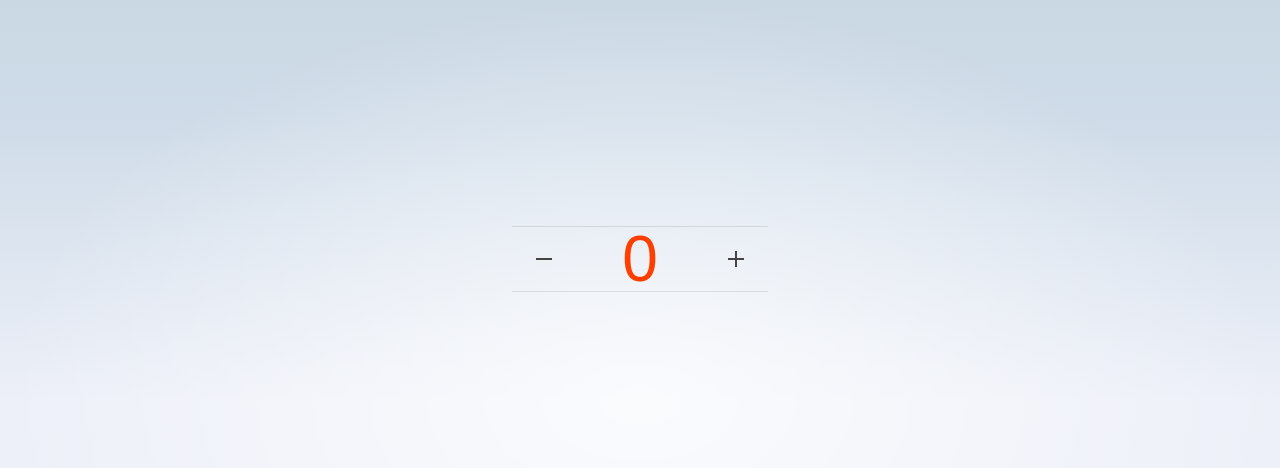
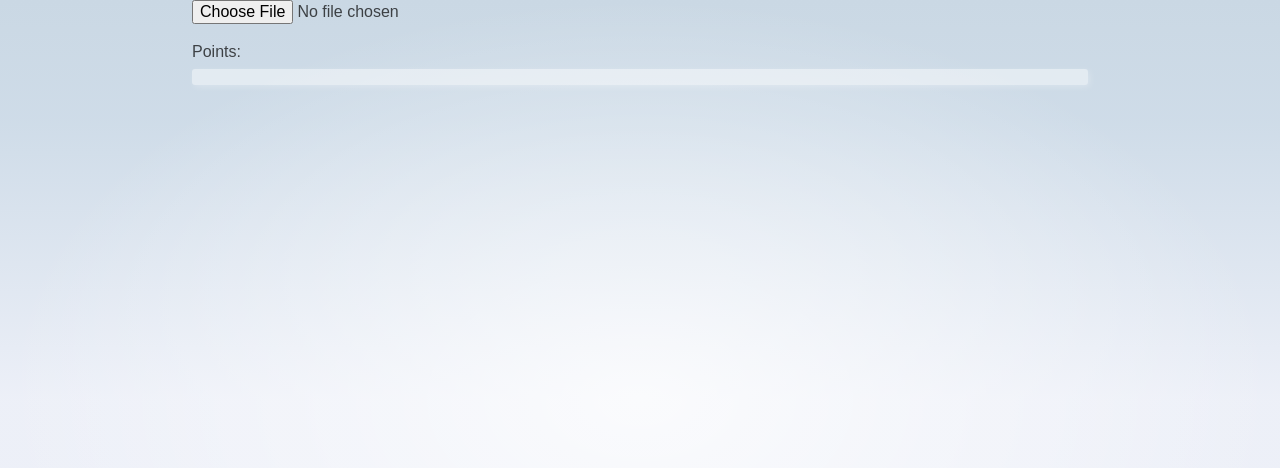
Before and after one commit to ehylam/image-mapper-svg, a SvelteKit app: page / in a window 1280 px wide. Shown: the top 468 px of the page. Built offline with nearby package versions, Linux system fonts and the light colour scheme.

Commit message:
Implemented the image mapper (for SVG)

```diff
--- a/package.json
+++ b/package.json
@@ -26,5 +26,8 @@
 		"typescript": "^4.9.3",
 		"vite": "^4.0.0"
 	},
-	"type": "module"
+	"type": "module",
+	"dependencies": {
+		"d3": "^7.8.2"
+	}
 }
--- /dev/null
+++ b/src/lib/utils/ImageMapper.ts
@@ -0,0 +1,148 @@
+import * as d3 from 'd3';
+
+export default class ImageMapper {
+  container: HTMLDivElement;
+  mapper: HTMLElement;
+  svg: HTMLElement;
+  imageCanvas: HTMLImageElement;
+  polygon: HTMLElement | null;
+  selectedCircle: any;
+  options: Object;
+  imageSize: any;
+  scale: number;
+  points: any;
+  polygonPoints: String
+
+  constructor(container: HTMLDivElement, mapper: HTMLElement, svg: HTMLElement, imageCanvas: HTMLImageElement, options: Object) {
+    this.container = container;
+    this.mapper = mapper;
+    this.svg = svg;
+    this.imageCanvas = imageCanvas;
+    this.selectedCircle = null;
+    this.options = options;
+    this.imageSize = {
+      nWidth: this.imageCanvas.naturalWidth,
+      nHeight: this.imageCanvas.naturalHeight,
+      width: this.imageCanvas.width,
+      height: this.imageCanvas.height
+    }
+    this.scale = 1;
+    this.polygon = null;
+    this.points = [];
+    this.polygonPoints = '';
+
+    // Functions
+    this.init();
+    this.resize();
+    this.events();
+  }
+
+  init() {
+    this.polygon = d3.select(this.svg).select('polygon');
+  }
+
+  resize() {
+    this.scale = this.container.offsetWidth / this.imageSize.nWidth;
+    this.container.style.height = this.imageSize.nHeight * this.scale + 'px';
+    this.mapper.style.transform = `scale(${this.scale})`;
+    this.mapper.style.width = this.imageSize.nWidth + 'px';
+    this.svg.setAttribute('viewBox', `0 0 ${this.imageSize.nWidth} ${this.imageSize.nHeight}`);
+  }
+
+  onClick(e: MouseEvent) {
+    const x = e.offsetX;
+    const y = e.offsetY;
+
+    if (e.target.tagName !== 'circle' && !e.shiftKey) {
+      d3.select(this.svg).append('circle')
+        .attr('cx', x)
+        .attr('cy', y)
+        .attr('r', 4 / this.scale)
+        .style('fill', '#1f7a1a');
+
+      const circle = d3.select(this.svg).select('circle:last-child');
+      this.points.push({ pos: [x, y], circle: circle });
+
+      this.updatePolygon();
+
+    } else if (e.target.tagName === 'circle') {
+      this.selectedCircle = e.target;
+
+      const selectedCircleX = parseInt(this.selectedCircle.getAttribute('cx'));
+      const selectedCircleY = parseInt(this.selectedCircle.getAttribute('cy'));
+
+      const index = this.points.findIndex((point: any) => {
+        return point.pos[0] === selectedCircleX && point.pos[1] === selectedCircleY;
+      });
+
+      this.points.splice(index, 1);
+      this.updatePolygon();
+      this.selectedCircle.remove();
+    }
+  }
+
+  onDrag(e: MouseEvent, initialTarget: any) {
+    const x = e.offsetX;
+    const y = e.offsetY;
+
+    console.log(initialTarget.tagName)
+
+    if (initialTarget.tagName === 'circle') {
+      this.selectedCircle = initialTarget;
+
+      const selectedCircleX = parseInt(this.selectedCircle.getAttribute('cx'));
+      const selectedCircleY = parseInt(this.selectedCircle.getAttribute('cy'));
+
+      const index = this.points.findIndex((point: any) => {
+        return point.pos[0] === selectedCircleX && point.pos[1] === selectedCircleY;
+      });
+
+      this.points[index].pos = [x, y];
+      this.points[index].circle.attr('cx', x).attr('cy', y);
+
+      this.updatePolygon();
+    }
+  }
+
+  updatePolygon() {
+    this.polygonPoints = this.points.map((point: any) => {
+      const [x, y] = point.pos;
+      return `${x},${y}`;
+    }).join(' ');
+
+    this.polygon.attr('points', this.polygonPoints);
+  }
+
+  getPoints() {
+    return this.polygonPoints;
+  }
+
+  events() {
+    window.addEventListener('resize', this.resize.bind(this));
+
+    let delta: Number = 6;
+    let startX: any = 0;
+    let startY: any = 0;
+    let initialTarget: any;
+
+    this.svg.addEventListener('mousedown', function (event) {
+      startX = event.pageX;
+      startY = event.pageY;
+      initialTarget = event.target;
+    });
+
+    this.svg.addEventListener('mouseup', (event) => {
+      const diffX: Number = Math.abs(event.pageX - startX);
+      const diffY: Number = Math.abs(event.pageY - startY);
+
+      if (diffX < delta && diffY < delta) {
+        this.onClick(event);
+
+      } else {
+        this.onDrag(event, initialTarget);
+      }
+    });
+  }
+
+
+}
--- a/src/routes/+layout.svelte
+++ b/src/routes/+layout.svelte
@@ -24,9 +24,7 @@
 		flex: 1;
 		display: flex;
 		flex-direction: column;
-		padding: 1rem;
 		width: 100%;
-		max-width: 64rem;
 		margin: 0 auto;
 		box-sizing: border-box;
 	}
--- a/src/routes/+page.svelte
+++ b/src/routes/+page.svelte
@@ -9,14 +9,13 @@
 
 <section>
 	<ImageMapper />
+
+	<div class="instructions">
+
+	</div>
 </section>
 
 <style>
 	section {
-		display: flex;
-		flex-direction: column;
-		justify-content: center;
-		align-items: center;
-		flex: 0.6;
 	}
 </style>
--- a/src/routes/ImageMapper.svelte
+++ b/src/routes/ImageMapper.svelte
@@ -1,102 +1,90 @@
 <script lang="ts">
-	import { spring } from 'svelte/motion';
+	import ImageMapper from '../lib/utils/ImageMapper';
 
-	let count = 0;
+	let container: HTMLDivElement,
+		svg: HTMLElement,
+		mapper: HTMLElement,
+		imageCanvas: HTMLImageElement;
+	let files: any;
+	let imageMapper: any;
 
-	const displayed_count = spring();
-	$: displayed_count.set(count);
-	$: offset = modulo($displayed_count, 1);
+	$: imgSrc = files ? URL.createObjectURL(files[0]) : '';
 
-	function modulo(n: number, m: number) {
-		// handle negative numbers
-		return ((n % m) + m) % m;
+	$: if (files && imageCanvas) {
+		imageCanvas.onload = () => {
+			imageMapper = new ImageMapper(container, mapper, svg, imageCanvas, {});
+		};
+	}
+
+	function onSVGClick() {
+		if (imageMapper) {
+			const points = imageMapper.getPoints();
+			const code = document.querySelector('.mapper-points__points code');
+			code.textContent = points;
+			console.log(code);
+		}
 	}
 </script>
 
-<div class="counter">
-	<button on:click={() => (count -= 1)} aria-label="Decrease the counter by one">
-		<svg aria-hidden="true" viewBox="0 0 1 1">
-			<path d="M0,0.5 L1,0.5" />
-		</svg>
-	</button>
+<section class="mapper-section">
+	<input type="file" bind:files />
 
-	<div class="counter-viewport">
-		<div class="counter-digits" style="transform: translate(0, {100 * offset}%)">
-			<strong class="hidden" aria-hidden="true">{Math.floor($displayed_count + 1)}</strong>
-			<strong>{Math.floor($displayed_count)}</strong>
+	<div class="mapper-container" bind:this={container}>
+		<div class="mapper" bind:this={mapper}>
+			{#if files && files[0]}
+				<img bind:this={imageCanvas} src={imgSrc} />
+			{/if}
+
+			<svg class="map" bind:this={svg} on:click={onSVGClick}>
+				<polygon fill="#1b0a0a74" />
+			</svg>
 		</div>
 	</div>
 
-	<button on:click={() => (count += 1)} aria-label="Increase the counter by one">
-		<svg aria-hidden="true" viewBox="0 0 1 1">
-			<path d="M0,0.5 L1,0.5 M0.5,0 L0.5,1" />
-		</svg>
-	</button>
-</div>
+	<div class="mapper-points">
+		<div class="mapper-points__points">
+			<p>Points:</p>
+			<pre>
+			<code />
+		</pre>
+		</div>
+	</div>
+</section>
 
 <style>
-	.counter {
-		display: flex;
-		border-top: 1px solid rgba(0, 0, 0, 0.1);
-		border-bottom: 1px solid rgba(0, 0, 0, 0.1);
-		margin: 1rem 0;
+	img {
+		width: 100%;
+		object-fit: contain;
 	}
 
-	.counter button {
-		width: 2em;
-		padding: 0;
-		display: flex;
-		align-items: center;
-		justify-content: center;
-		border: 0;
-		background-color: transparent;
-		touch-action: manipulation;
-		font-size: 2rem;
+	.mapper-section {
+		max-width: 70%;
+		margin: 0 auto;
 	}
 
-	.counter button:hover {
-		background-color: var(--color-bg-1);
+	.mapper-container {
+		width: 100%;
+	}
+	.mapper {
+		position: relative;
+		width: 100%;
+		transform-origin: top left;
 	}
 
-	svg {
-		width: 25%;
-		height: 25%;
-	}
-
-	path {
-		vector-effect: non-scaling-stroke;
-		stroke-width: 2px;
-		stroke: #444;
-	}
-
-	.counter-viewport {
-		width: 8em;
-		height: 4em;
-		overflow: hidden;
-		text-align: center;
-		position: relative;
-	}
-
-	.counter-viewport strong {
+	.mapper svg {
 		position: absolute;
-		display: flex;
-		width: 100%;
-		height: 100%;
-		font-weight: 400;
-		color: var(--color-theme-1);
-		font-size: 4rem;
-		align-items: center;
-		justify-content: center;
-	}
-
-	.counter-digits {
-		position: absolute;
+		top: 0;
+		left: 0;
 		width: 100%;
 		height: 100%;
 	}
 
-	.hidden {
-		top: -100%;
-		user-select: none;
+	.mapper-points p {
+		margin-bottom: 5px;
+	}
+
+	.mapper-points pre {
+		display: flex;
+		margin-top: 0;
 	}
 </style>
```
Also changed, not shown: 1 other file (tests, documents, lock files or other folders).
